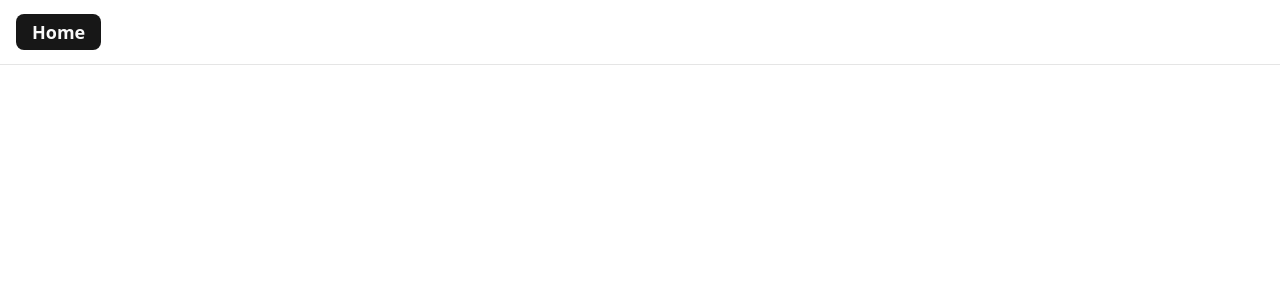
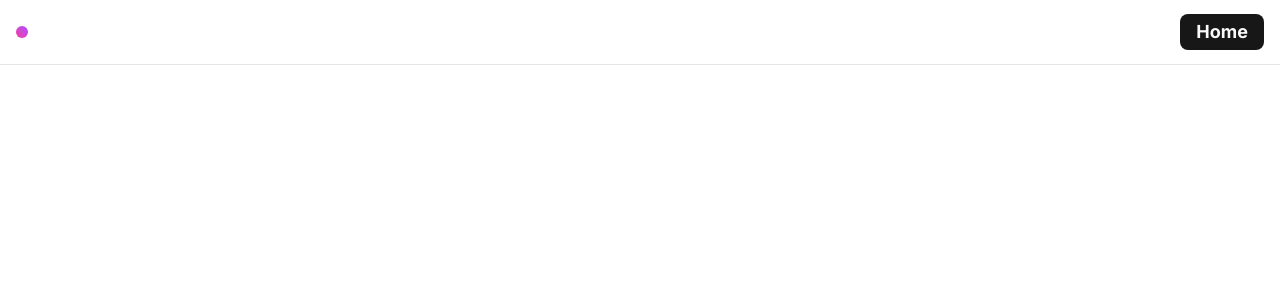
Before and after one commit to Manan0p/Personal-Portfolio, a Next.js app: page / in a window 1280 px wide. Shown: the top 300 px of the page. Built offline with nearby package versions, Linux system fonts and the light colour scheme.

Commit message:
font chaNGE

```diff
--- a/app/layout.js
+++ b/app/layout.js
@@ -1,16 +1,9 @@
-import { Geist, Geist_Mono } from "next/font/google";
+import { Inter } from "next/font/google";
 import "./globals.css";
 import { ThemeProvider } from "@/components/theme-provider";
 
-const geistSans = Geist({
-  variable: "--font-geist-sans",
-  subsets: ["latin"],
-});
+const inter = Inter({subsets: ["latin"]});
 
-const geistMono = Geist_Mono({
-  variable: "--font-geist-mono",
-  subsets: ["latin"],
-});
 
 export const metadata = {
   title: "Create Next App",
@@ -21,7 +14,7 @@ export default function RootLayout({ children }) {
   return (
     <html lang="en" suppressHydrationWarning >
       <body
-        className={`${geistSans.variable} ${geistMono.variable} antialiased`}
+        className={`${inter.className}`}
       >
         <ThemeProvider
             attribute="class"
--- a/app/page.jsx
+++ b/app/page.jsx
@@ -6,6 +6,14 @@ export default function Home() {
     <div>
       <header className="fixed top-0 w-full border-b z-50 backdrop-blur-md supports-backdrop-filter:bg-background/60">
         <nav className="container mx-auto px-4 h-16 flex items-center justify-between">
+          <div className="flex items-center gap-2">
+            <span className="inline-block h-3 w-3 rounded-full bg-linear-to-tr from-pink-500 to-purple-500" />
+            <span className="font-inter text-sm font-medium tracking-tight text-white">
+              Manan Lall
+            </span>
+          </div>
+
+
           <div>
             <Button href="/" className="text-lg font-bold">
               Home
```
